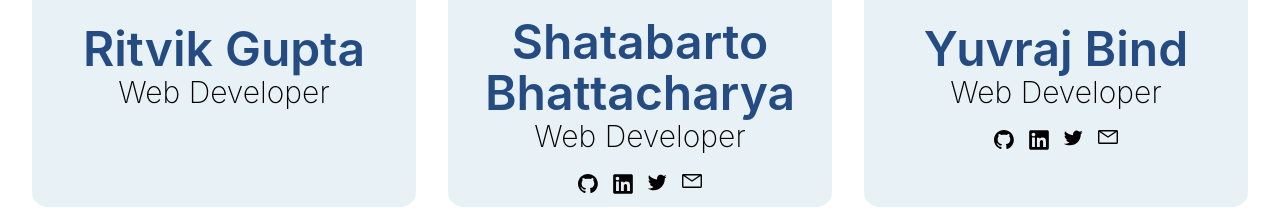
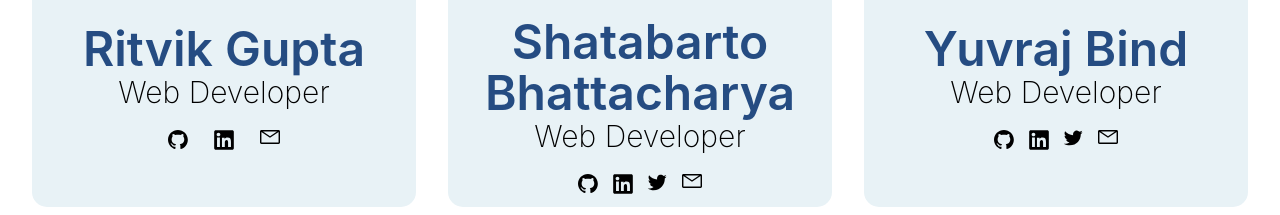
Before and after one commit to hrik2001/psoc2022-landing, a Next.js app: page /about in a window 1280 px wide. Shown: the part 2277-2492 px from the top of the page. Built offline with nearby package versions, Linux system fonts and the light colour scheme.

Commit message:
entered details

```diff
--- a/data/Team.ts
+++ b/data/Team.ts
@@ -24,6 +24,9 @@ const data: TeamMember[] = [
     pic: "img/Ritvik.jpg",
     name: "Ritvik Gupta",
     designation: "Web Developer",
+    github: "https://github.com/theseus-alt",
+    linkedin: "https://www.linkedin.com/in/ritvik-gupta-a6196a1bb",
+    email: "ritvikgupta75@gmail.com",
   },
   {
     pic: "/img/Shatabarto Bhattacharya.jpg",
--- a/data/contacts.ts
+++ b/data/contacts.ts
@@ -20,7 +20,7 @@ const contactData: ContactProps[]=[
     {
         name: "Email",
         img: "/img/email.png",
-        src: "mialto:pclubuiet@gmail.com",
+        src: "mailto:pclubuiet@gmail.com",
 
     },
 ]
```
